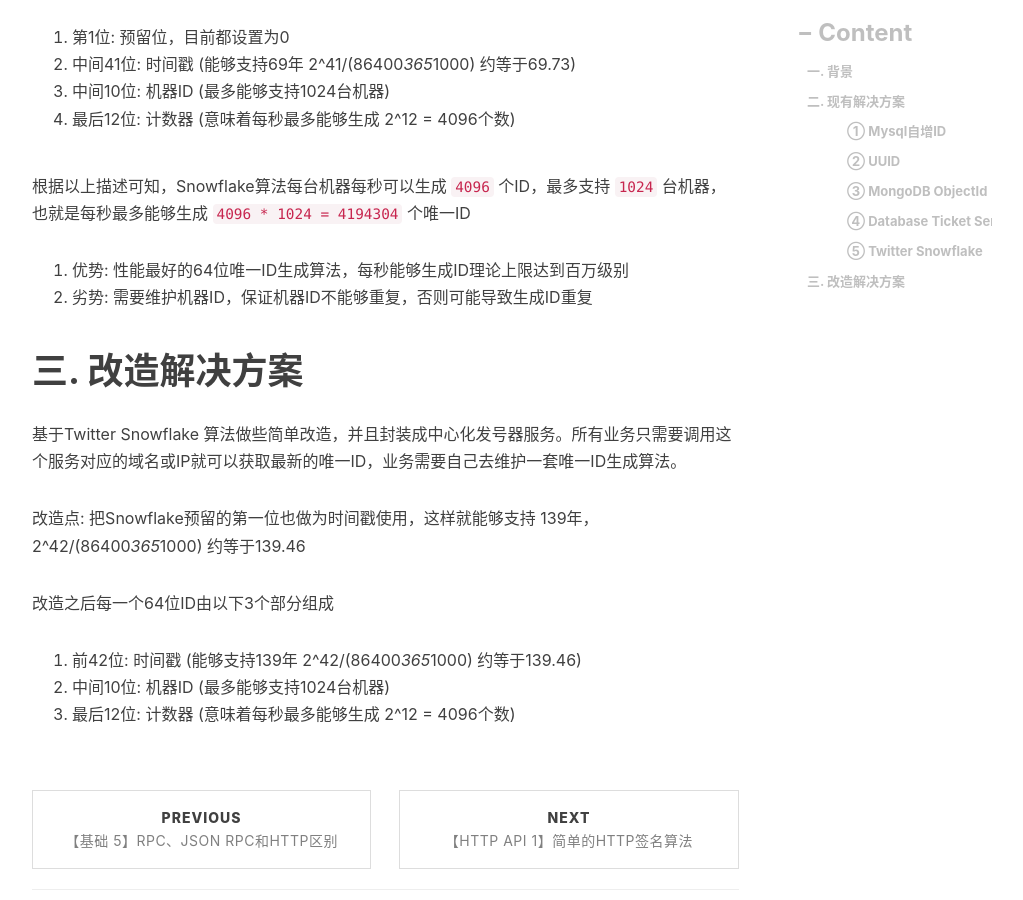
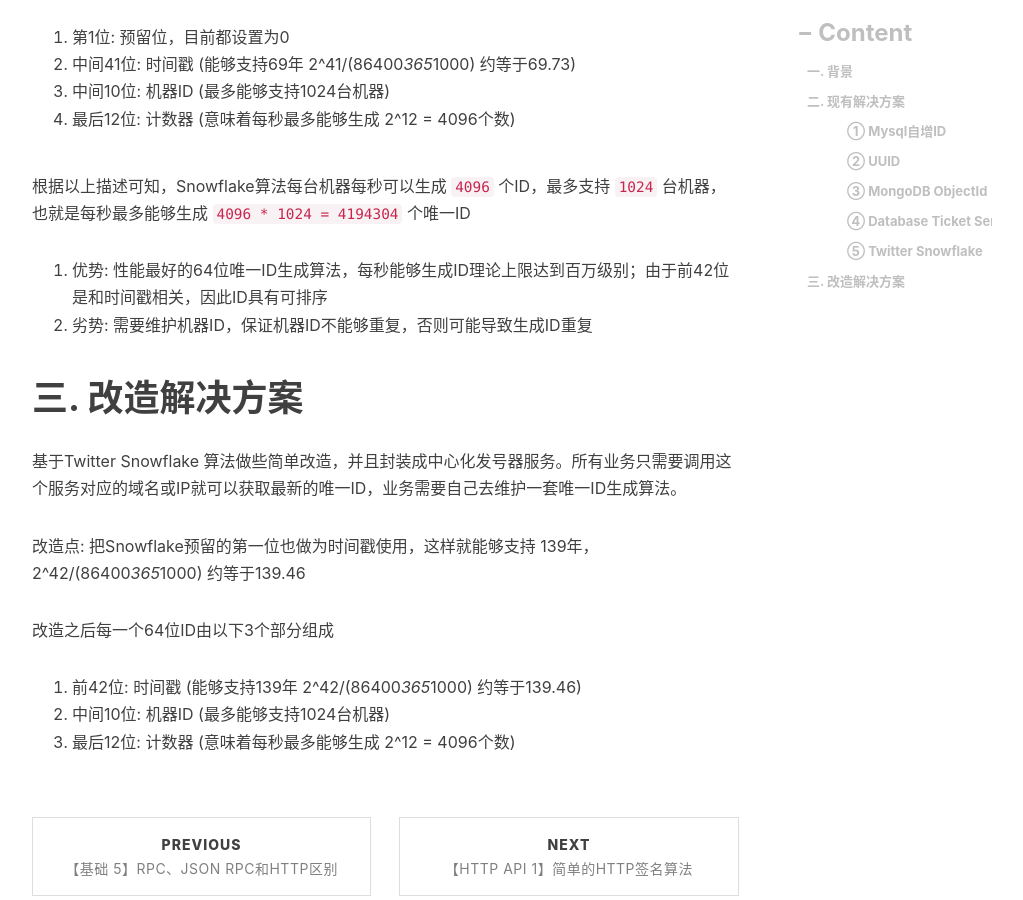
Before and after one commit to engru/chenguolin.github.io, a Jekyll site: the page built from _posts/2017-07-09-【基础-6】分布式唯一ID生成算法.md, in a window 1280 px wide and 900 px high, scrolled down 3574 px. Shown: the whole window, without its empty margins (233-1256 px from the left). Built offline with Jekyll 4.4.1, drawn with Linux system fonts in a browser that asks for light colours; nearby versions of some CDN libraries; comment, search, counter and statistics services are not loaded.

Commit message:
Update 2017-07-09-【基础-6】分布式唯一ID生成算法.md

```diff
--- a/_posts/2017-07-09-【基础-6】分布式唯一ID生成算法.md
+++ b/_posts/2017-07-09-【基础-6】分布式唯一ID生成算法.md
@@ -108,7 +108,7 @@ MongoDB ObjectId 数据由3部分组成
 
 根据以上描述可知，Snowflake算法每台机器每秒可以生成 `4096` 个ID，最多支持 `1024` 台机器，也就是每秒最多能够生成 `4096 * 1024 = 4194304` 个唯一ID
 
-1. 优势: 性能最好的64位唯一ID生成算法，每秒能够生成ID理论上限达到百万级别
+1. 优势: 性能最好的64位唯一ID生成算法，每秒能够生成ID理论上限达到百万级别；由于前42位是和时间戳相关，因此ID具有可排序
 2. 劣势: 需要维护机器ID，保证机器ID不能够重复，否则可能导致生成ID重复
 
 # 三. 改造解决方案
```
